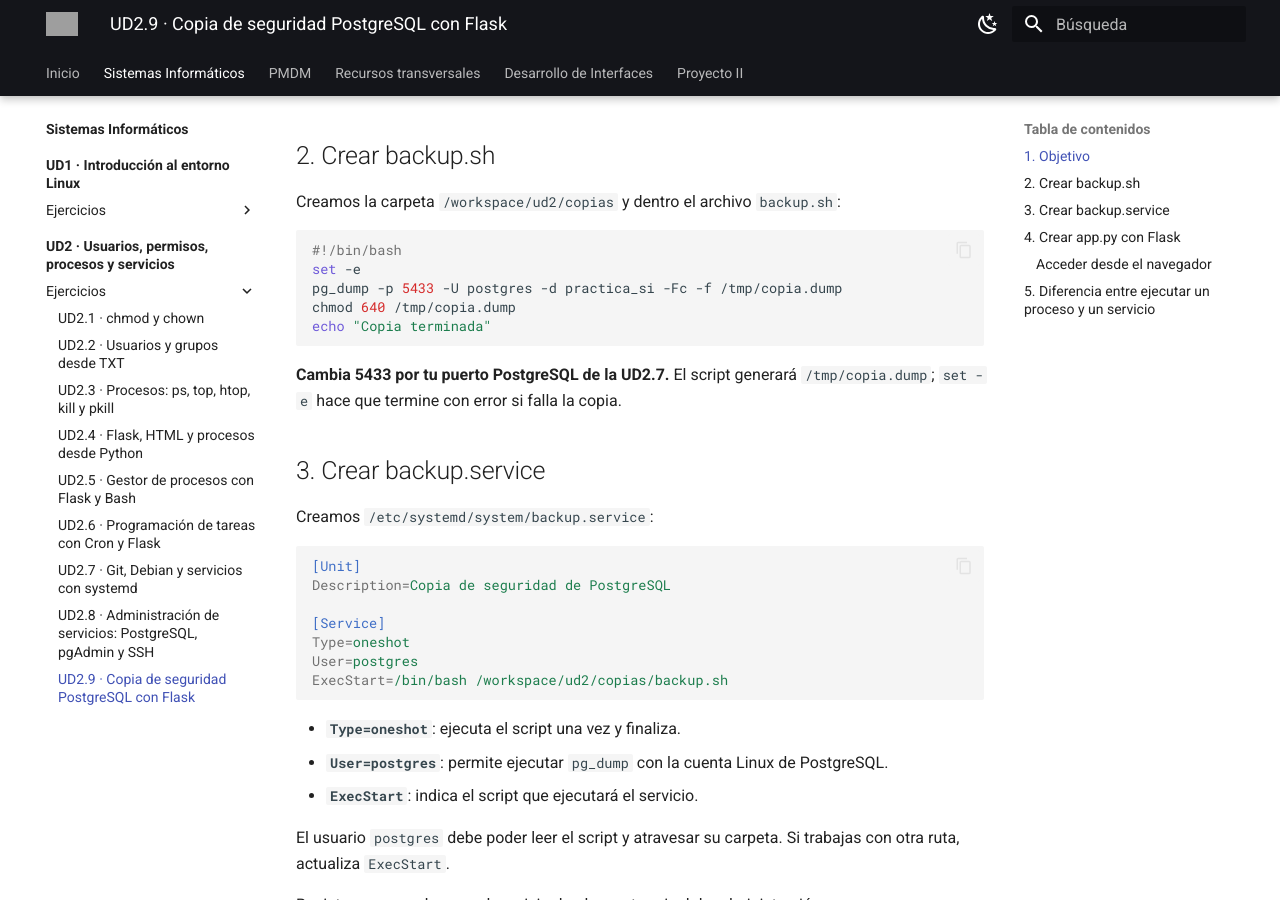
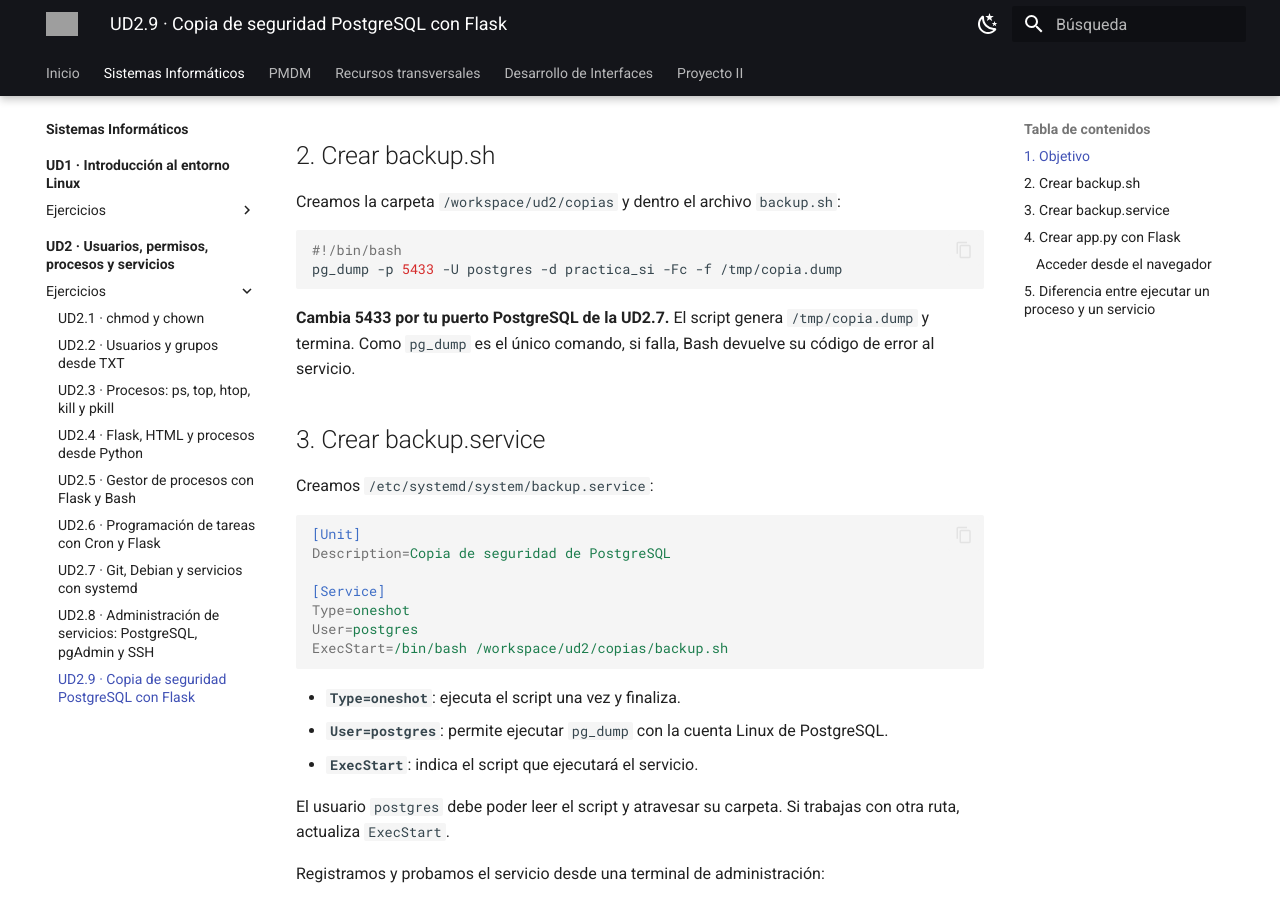
Before and after one commit to erciapps/web-home, an MkDocs documentation site: the page built from docs/si/ud2/ejercicios/ud2_9.md, in a window 1280 px wide and 900 px high, scrolled down 525 px. Built offline with MkDocs 1.6.1 and Material for MkDocs 9.7.7, drawn with Linux system fonts in a browser that asks for light colours; grey boxes are pictures that could not be loaded.

Commit message:
Simplificar backup.sh de UD2.9 a un único pg_dump

```diff
--- a/docs/si/ud2/ejercicios/ud2_9.md
+++ b/docs/si/ud2/ejercicios/ud2_9.md
@@ -18,13 +18,10 @@ Creamos la carpeta `/workspace/ud2/copias` y dentro el archivo `backup.sh`:
 
 ~~~bash
 #!/bin/bash
-set -e
 pg_dump -p 5433 -U postgres -d practica_si -Fc -f /tmp/copia.dump
-chmod 640 /tmp/copia.dump
-echo "Copia terminada"
 ~~~
 
-**Cambia 5433 por tu puerto PostgreSQL de la UD2.7.** El script generará `/tmp/copia.dump`; `set -e` hace que termine con error si falla la copia.
+**Cambia 5433 por tu puerto PostgreSQL de la UD2.7.** El script genera `/tmp/copia.dump` y termina. Como `pg_dump` es el único comando, si falla, Bash devuelve su código de error al servicio.
 
 ## 3. Crear backup.service
 
```
